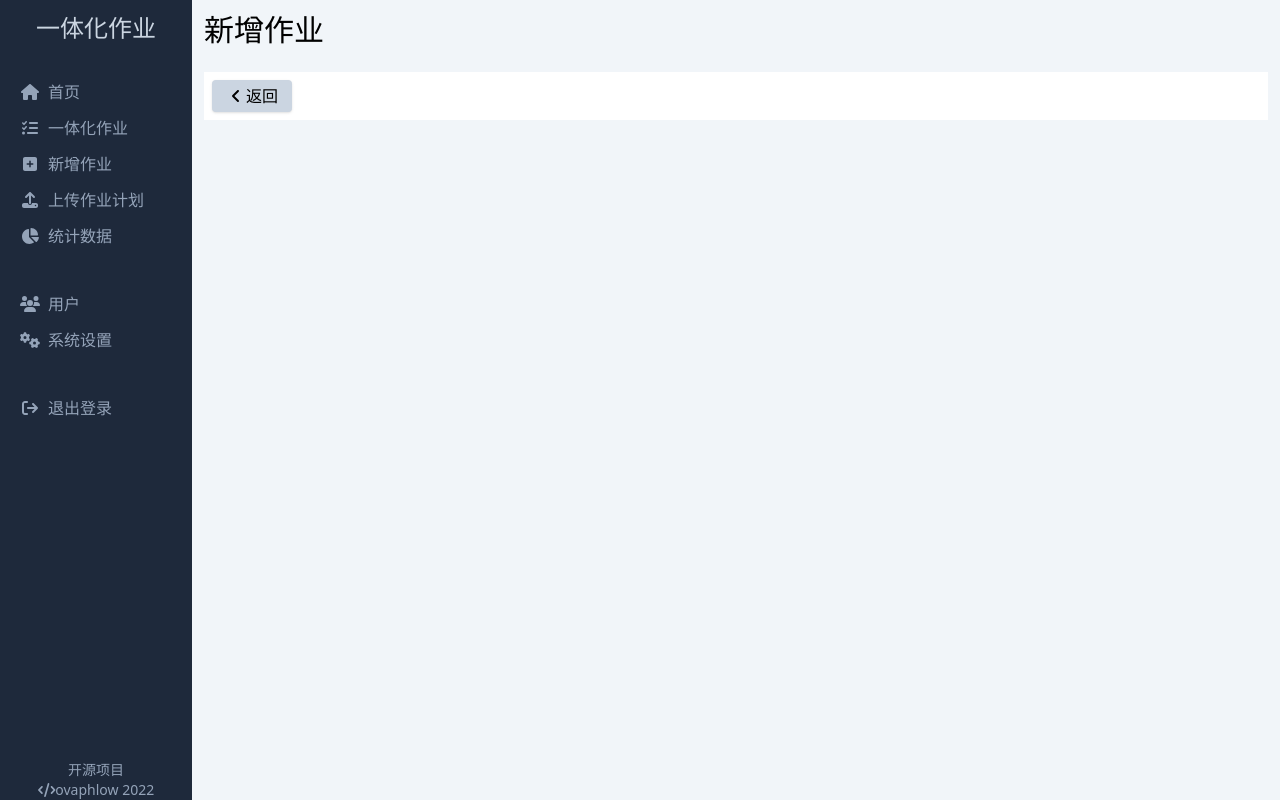
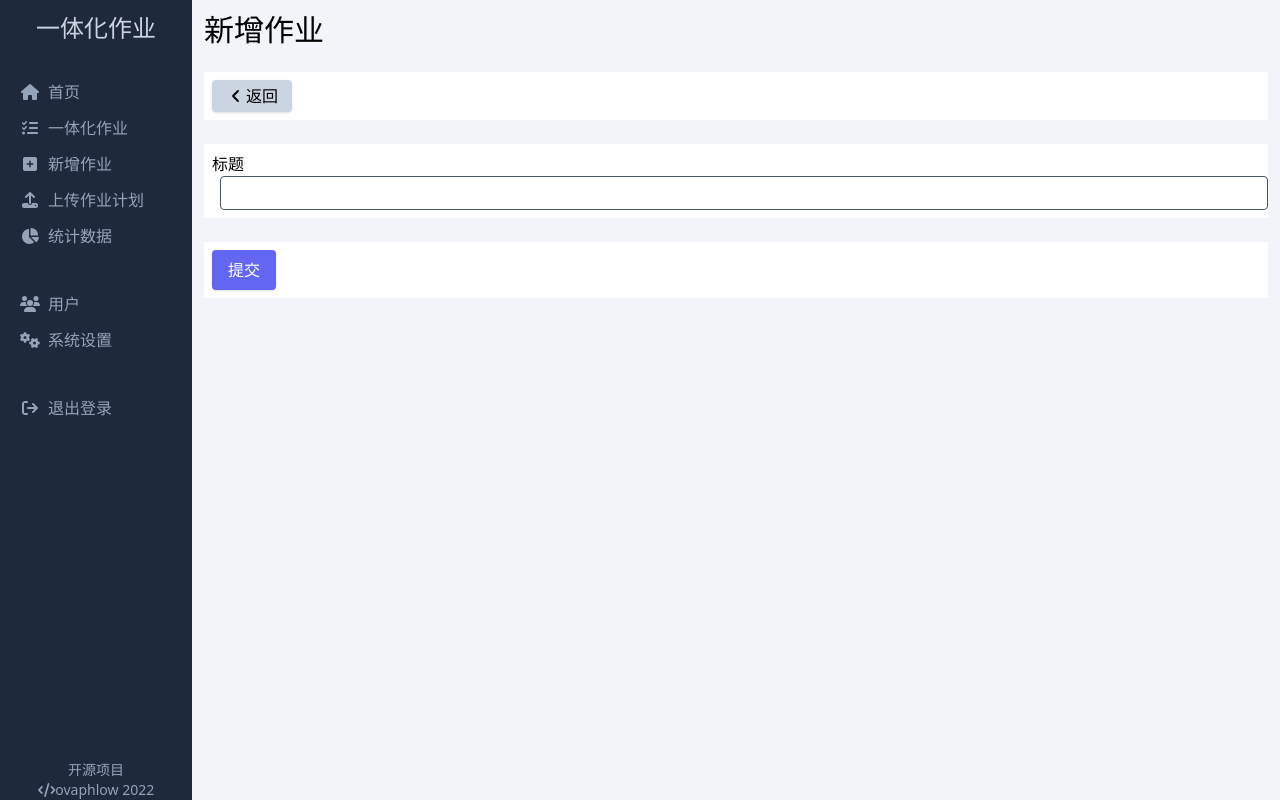
Before and after one commit to ovaphlow/ovaphlow-pitchfork-cra, a React (Create React App) app: page /document/0 in a window 1280 px wide. Built offline with nearby package versions, Linux system fonts and the light colour scheme.

Commit message:
列表 & 新增

```diff
--- a/package.json
+++ b/package.json
@@ -42,5 +42,6 @@
     "postcss": "^8.4.12",
     "prettier": "^2.6.2",
     "tailwindcss": "^3.0.23"
-  }
+  },
+  "proxy": "http://localhost:8080"
 }
--- a/src/component/button.jsx
+++ b/src/component/button.jsx
@@ -13,3 +13,15 @@ export const ButtonBack = ({ text }) => {
     </button>
   );
 };
+
+export const ButtonPrimary = ({ text, onClick }) => {
+  return (
+    <button
+      type="button"
+      className="bg-indigo-500 p-2 text-white shadow rounded w-16"
+      onClick={onClick}
+    >
+      {text || "提交"}
+    </button>
+  );
+};
--- /dev/null
+++ b/src/component/input.jsx
@@ -0,0 +1,10 @@
+export const Input = ({ type, value, onChange }) => {
+  return (
+    <input
+      type={type || "text"}
+      value={value}
+      className="w-full px-2 py-1 ml-2 border-slate-600 border rounded"
+      onChange={onChange}
+    />
+  );
+};
--- a/src/page/document.jsx
+++ b/src/page/document.jsx
@@ -1,12 +1,27 @@
 import { useEffect, useState } from "react";
 import { useParams } from "react-router-dom";
-import { ButtonBack } from "../component/button";
+import { ButtonBack, ButtonPrimary } from "../component/button";
+import { Input } from "../component/input";
 
 import Layout from "../component/layout";
 
 export default function Document() {
   const [pageTitle, setPageTitle] = useState("");
+  const [title, setTitle] = useState("");
   const { id } = useParams();
+
+  const handleSubmit = () => {
+    fetch("/api/simple/biz/document", {
+      method: "POST",
+      headers: { "content-type": "application/json" },
+      body: JSON.stringify({ title }),
+    })
+      .then((response) => {
+        if (response.status < 400) window.history.back();
+        else throw new Error("操作失败");
+      })
+      .catch((err) => window.alert(err));
+  };
 
   useEffect(() => {
     if (id > 0) {
@@ -20,6 +35,17 @@ export default function Document() {
       <div className="bg-white p-2 mt-6">
         <ButtonBack />
       </div>
+      <div className="bg-white p-2 mt-6 w-full">
+        <label>标题</label>
+        <Input
+          type="text"
+          value={title}
+          onChange={(event) => setTitle(event.target.value)}
+        />
+      </div>
+      <div className="bg-white p-2 mt-6">
+        <ButtonPrimary text="提交" onClick={handleSubmit} />
+      </div>
     </Layout>
   );
 }
--- a/src/page/filter.jsx
+++ b/src/page/filter.jsx
@@ -1,9 +1,43 @@
+import { useEffect, useState } from "react";
+
 import Layout from "../component/layout";
 
 export default function Filter() {
+  const [documentList, setDocumentList] = useState([]);
+
+  useEffect(() => {
+    fetch("/api/simple/biz/document")
+      .then((response) => {
+        if (response.status < 400) return response.json();
+        else throw new Error("请求数据失败");
+      })
+      .then((data) => {
+        setDocumentList(data);
+      })
+      .catch((err) => window.console.error(err));
+  }, [])
+
   return (
     <Layout option="一体化作业">
-      <p className="text-3xl">TITLE</p>
+      <p className="text-3xl">一体化作业</p>
+      <div className="bg-white mt-6 p-2">
+        <table className="w-full border-collapse border border-slate-500">
+          <thead className="bg-slate-300">
+            <tr>
+              <th className="py-2 border border-slate-500">序号</th>
+              <th className="py-2 border border-slate-500">标题</th>
+            </tr>
+          </thead>
+          <tbody>
+            {documentList.map((v, i) => (
+              <tr key={v.id}>
+                <td className="p-2 border border-slate-500">{i + 1}</td>
+                <td className="p-2 border border-slate-500">{v.title}</td>
+              </tr>
+            ))}
+          </tbody>
+        </table>
+      </div>
     </Layout>
   );
 }
```
